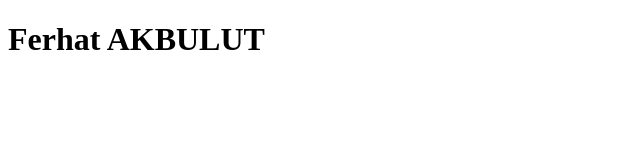
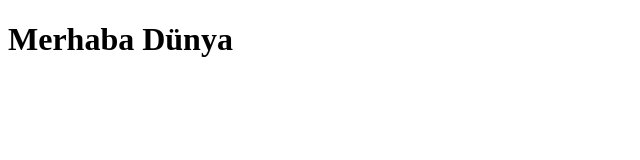
Before and after one commit to tiyse/floorplanmaker, a plain HTML site: page index.html in a window 1280 px wide. Shown: the whole page, without its empty margins (0-640 px from the left). Drawn offline with Linux system fonts and the light colour scheme.

Commit message:
Update index.html

```diff
--- a/index.html
+++ b/index.html
@@ -1,6 +1,6 @@
 <!DOCTYPE html>
    <html>
       <body>
-          <h1>Ferhat AKBULUT</h1>
+          <h1>Merhaba Dünya</h1>
       </body>
    </html>
```
